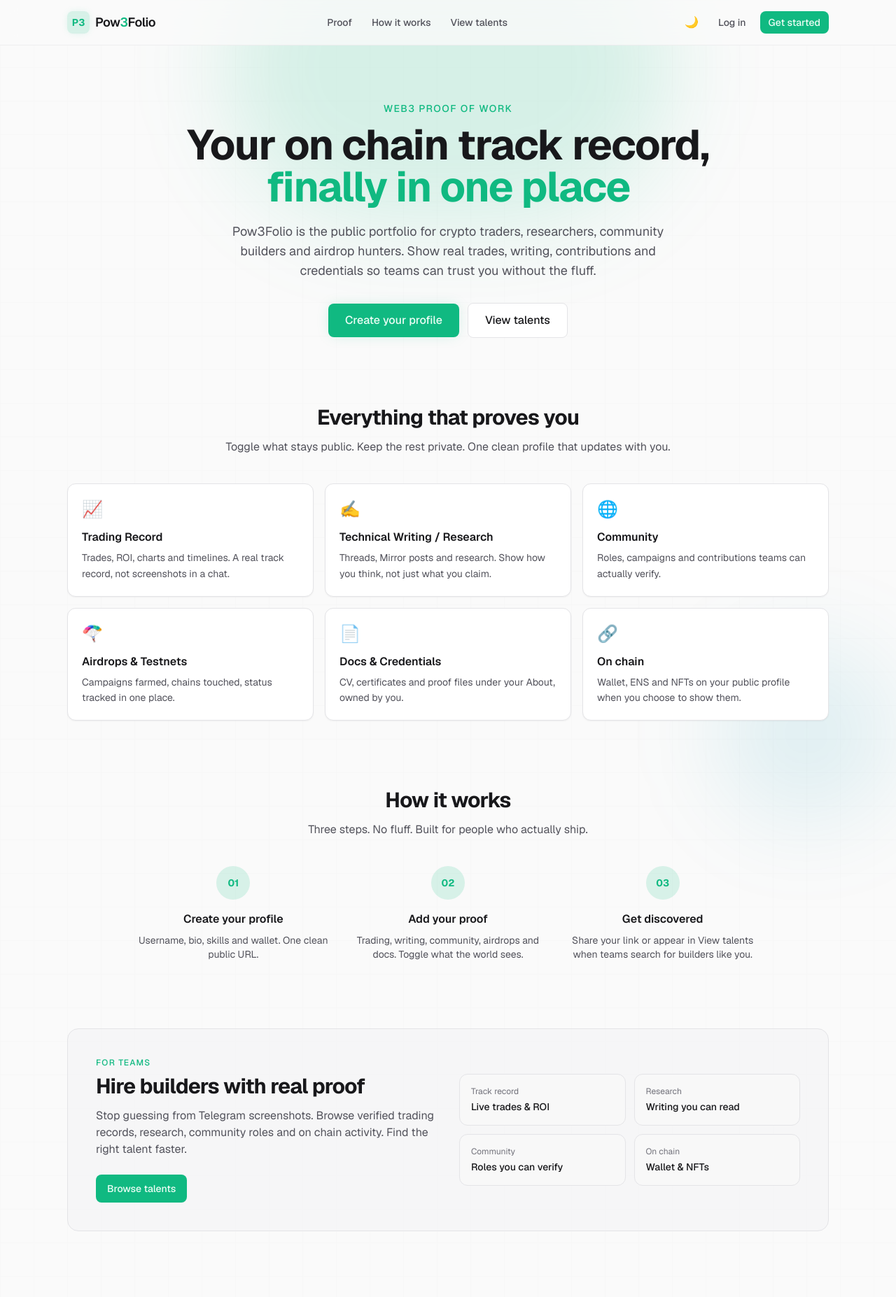
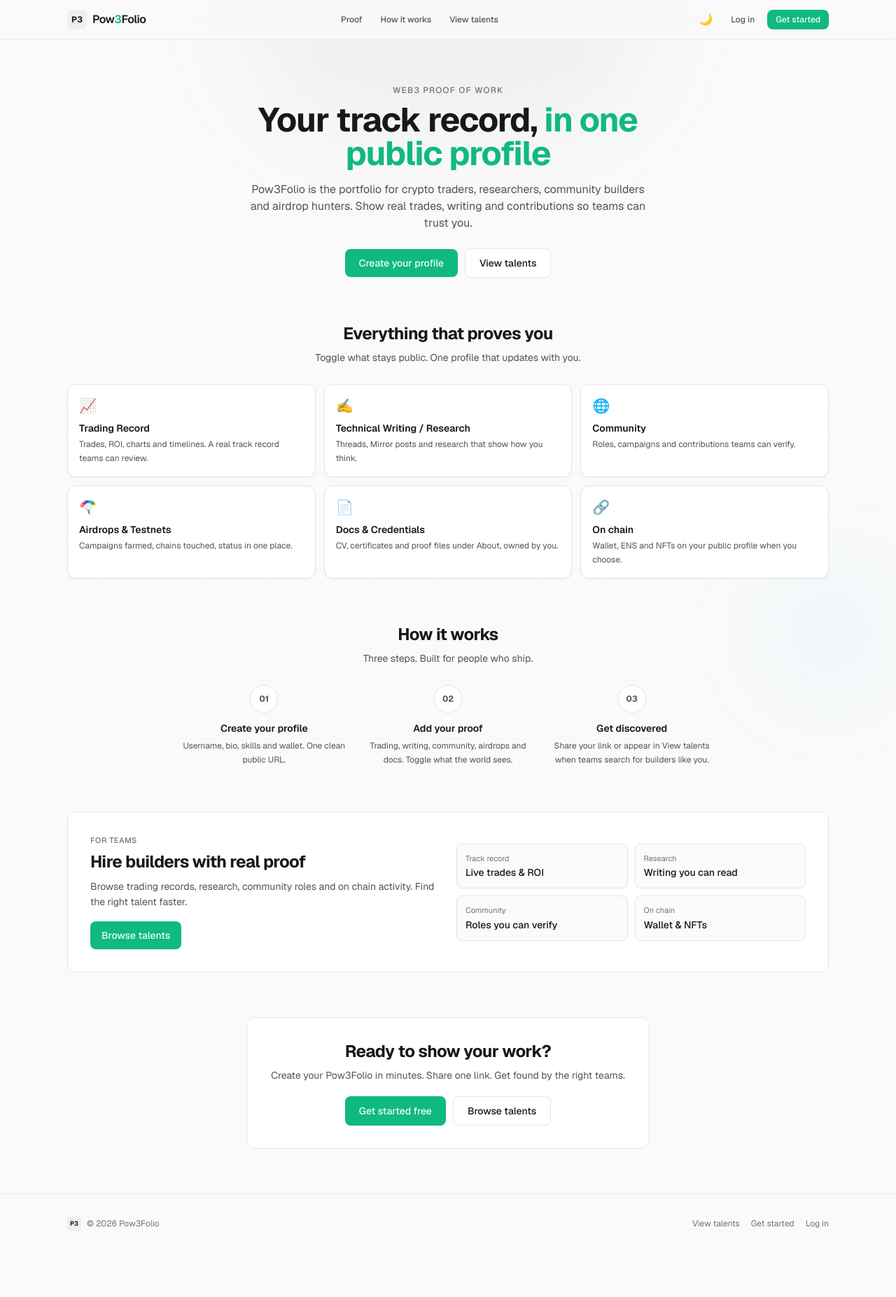
Before and after one commit to Dwise3310/pow3folio, a Next.js app: page / in a window 1280 px wide. Shown: the top 1854 px of the page at 70% size. After the commit the page ends 1791 px from the top, so only its background shows below. Built offline with nearby package versions, Linux system fonts and the light colour scheme; no server answers.

Commit message:
Polish landing: less green wash, tighter spacing, calmer hierarchy

```diff
--- a/app/page.tsx
+++ b/app/page.tsx
@@ -5,32 +5,32 @@
 const PROOF_SECTIONS = [
   {
     title: "Trading Record",
-    desc: "Trades, ROI, charts and timelines. A real track record, not screenshots in a chat.",
+    desc: "Trades, ROI, charts and timelines. A real track record teams can review.",
     icon: "📈",
   },
   {
     title: "Technical Writing / Research",
-    desc: "Threads, Mirror posts and research. Show how you think, not just what you claim.",
+    desc: "Threads, Mirror posts and research that show how you think.",
     icon: "✍️",
   },
   {
     title: "Community",
-    desc: "Roles, campaigns and contributions teams can actually verify.",
+    desc: "Roles, campaigns and contributions teams can verify.",
     icon: "🌐",
   },
   {
     title: "Airdrops & Testnets",
-    desc: "Campaigns farmed, chains touched, status tracked in one place.",
+    desc: "Campaigns farmed, chains touched, status in one place.",
     icon: "🪂",
   },
   {
     title: "Docs & Credentials",
-    desc: "CV, certificates and proof files under your About, owned by you.",
+    desc: "CV, certificates and proof files under About, owned by you.",
     icon: "📄",
   },
   {
     title: "On chain",
-    desc: "Wallet, ENS and NFTs on your public profile when you choose to show them.",
+    desc: "Wallet, ENS and NFTs on your public profile when you choose.",
     icon: "🔗",
   },
 ];
@@ -61,57 +61,56 @@
 
   return (
     <div className="relative min-h-screen overflow-x-hidden">
-      {/* Background */}
       <div
-        className="pointer-events-none absolute inset-0 bg-grid-pattern opacity-[0.12] dark:opacity-[0.18]"
+        className="pointer-events-none absolute inset-0 bg-grid-pattern opacity-[0.08] dark:opacity-[0.12]"
         style={{ backgroundSize: "48px 48px" }}
         aria-hidden
       />
+      {/* Soft neutral glow, not heavy green */}
       <div
-        className="pointer-events-none absolute -top-32 left-1/2 h-[28rem] w-[40rem] -translate-x-1/2 rounded-full bg-primary/15 blur-3xl dark:bg-primary/10"
+        className="pointer-events-none absolute -top-40 left-1/2 h-[22rem] w-[36rem] -translate-x-1/2 rounded-full bg-zinc-400/10 blur-3xl dark:bg-zinc-500/10"
         aria-hidden
       />
       <div
-        className="pointer-events-none absolute top-[40%] right-0 h-64 w-64 rounded-full bg-accent/10 blur-3xl"
+        className="pointer-events-none absolute top-[45%] right-0 h-48 w-48 rounded-full bg-sky-500/5 blur-3xl"
         aria-hidden
       />
 
-      {/* Header */}
-      <header className="sticky top-0 z-30 border-b border-border/60 bg-background/80 backdrop-blur-md">
-        <div className="container-app flex h-14 sm:h-16 items-center justify-between gap-2">
+      <header className="sticky top-0 z-30 border-b border-border/50 bg-background/85 backdrop-blur-md">
+        <div className="container-app flex h-14 items-center justify-between gap-2">
           <Link href="/" className="flex items-center gap-2 min-w-0">
-            <div className="flex h-8 w-8 shrink-0 items-center justify-center rounded-lg bg-primary/15 text-primary shadow-glow-sm">
-              <span className="text-sm font-bold">P3</span>
+            <div className="flex h-7 w-7 shrink-0 items-center justify-center rounded-md bg-foreground/5 text-foreground">
+              <span className="text-xs font-bold">P3</span>
             </div>
-            <span className="text-base sm:text-lg font-semibold tracking-tight truncate">
+            <span className="text-sm sm:text-base font-semibold tracking-tight truncate">
               Pow<span className="text-primary">3</span>Folio
             </span>
           </Link>
 
-          <nav className="hidden md:flex items-center gap-1 text-sm">
-            <a href="#proof" className="btn-ghost text-xs sm:text-sm">
+          <nav className="hidden md:flex items-center gap-0.5 text-sm">
+            <a href="#proof" className="btn-ghost text-xs">
               Proof
             </a>
-            <a href="#how" className="btn-ghost text-xs sm:text-sm">
+            <a href="#how" className="btn-ghost text-xs">
               How it works
             </a>
-            <Link href="/talents" className="btn-ghost text-xs sm:text-sm">
+            <Link href="/talents" className="btn-ghost text-xs">
               View talents
             </Link>
           </nav>
 
-          <div className="flex items-center gap-2">
+          <div className="flex items-center gap-1.5">
             <ThemeToggle />
             {user ? (
-              <Link href="/dashboard" className="btn-primary text-xs sm:text-sm px-3 py-1.5">
+              <Link href="/dashboard" className="btn-primary text-xs px-3 py-1.5">
                 Dashboard
               </Link>
             ) : (
               <>
-                <Link href="/login" className="btn-ghost text-xs sm:text-sm hidden sm:inline-flex">
+                <Link href="/login" className="btn-ghost text-xs hidden sm:inline-flex">
                   Log in
                 </Link>
-                <Link href="/signup" className="btn-primary text-xs sm:text-sm px-3 py-1.5">
+                <Link href="/signup" className="btn-primary text-xs px-3 py-1.5">
                   Get started
                 </Link>
               </>
@@ -121,105 +120,98 @@
       </header>
 
       <main className="relative z-10">
-        {/* Hero */}
-        <section className="container-app pt-12 pb-16 sm:pt-20 sm:pb-24">
-          <div className="mx-auto max-w-3xl text-center">
-            <p className="animate-fade-up text-xs sm:text-sm font-medium uppercase tracking-widest text-primary">
+        <section className="container-app pt-10 pb-12 sm:pt-16 sm:pb-16">
+          <div className="mx-auto max-w-2xl text-center">
+            <p className="text-[11px] sm:text-xs font-medium uppercase tracking-widest text-foreground-subtle">
               Web3 proof of work
             </p>
-            <h1 className="animate-fade-up delay-100 mt-3 text-3xl sm:text-5xl lg:text-6xl font-bold tracking-tight leading-[1.15]">
-              Your on chain track record,{" "}
-              <span className="text-primary">finally in one place</span>
+            <h1 className="mt-2.5 text-3xl sm:text-4xl lg:text-5xl font-bold tracking-tight leading-[1.12]">
+              Your track record,{" "}
+              <span className="text-primary">in one public profile</span>
             </h1>
-            <p className="animate-fade-up delay-200 mt-5 text-base sm:text-lg text-foreground-muted max-w-2xl mx-auto leading-relaxed">
-              Pow3Folio is the public portfolio for crypto traders, researchers, community builders and airdrop hunters. Show real trades, writing, contributions and credentials so teams can trust you without the fluff.
+            <p className="mt-4 text-sm sm:text-base text-foreground-muted max-w-xl mx-auto leading-relaxed">
+              Pow3Folio is the portfolio for crypto traders, researchers, community builders and airdrop hunters. Show real trades, writing and contributions so teams can trust you.
             </p>
-            <div className="animate-fade-up delay-300 mt-8 flex flex-col sm:flex-row items-center justify-center gap-3">
+            <div className="mt-6 flex flex-col sm:flex-row items-center justify-center gap-2.5">
               {user ? (
-                <Link href="/dashboard" className="btn-primary px-6 py-3 text-base shadow-glow">
+                <Link href="/dashboard" className="btn-primary px-5 py-2.5 text-sm">
                   Open dashboard
                 </Link>
               ) : (
-                <Link href="/signup" className="btn-primary px-6 py-3 text-base shadow-glow">
+                <Link href="/signup" className="btn-primary px-5 py-2.5 text-sm">
                   Create your profile
                 </Link>
               )}
-              <Link href="/talents" className="btn-secondary px-6 py-3 text-base">
+              <Link href="/talents" className="btn-secondary px-5 py-2.5 text-sm">
                 View talents
               </Link>
             </div>
           </div>
         </section>
 
-        {/* Proof sections */}
-        <section id="proof" className="container-app pb-16 sm:pb-24">
-          <div className="mx-auto max-w-2xl text-center mb-10">
-            <h2 className="text-2xl sm:text-3xl font-bold tracking-tight">Everything that proves you</h2>
-            <p className="mt-3 text-sm sm:text-base text-foreground-muted">
-              Toggle what stays public. Keep the rest private. One clean profile that updates with you.
+        <section id="proof" className="container-app pb-12 sm:pb-16">
+          <div className="mx-auto max-w-xl text-center mb-7">
+            <h2 className="text-xl sm:text-2xl font-bold tracking-tight">Everything that proves you</h2>
+            <p className="mt-2 text-sm text-foreground-muted">
+              Toggle what stays public. One profile that updates with you.
             </p>
           </div>
-          <div className="grid grid-cols-1 sm:grid-cols-2 lg:grid-cols-3 gap-4">
-            {PROOF_SECTIONS.map((s, i) => (
-              <div
-                key={s.title}
-                className={`card p-5 animate-fade-up delay-${(i + 1) * 100}`}
-              >
-                <div className="text-2xl mb-3">{s.icon}</div>
-                <h3 className="font-semibold text-base">{s.title}</h3>
-                <p className="mt-1.5 text-sm text-foreground-muted leading-relaxed">{s.desc}</p>
+          <div className="grid grid-cols-1 sm:grid-cols-2 lg:grid-cols-3 gap-3">
+            {PROOF_SECTIONS.map((s) => (
+              <div key={s.title} className="card p-4">
+                <div className="text-xl mb-2">{s.icon}</div>
+                <h3 className="font-semibold text-sm">{s.title}</h3>
+                <p className="mt-1 text-xs text-foreground-muted leading-relaxed">{s.desc}</p>
               </div>
             ))}
           </div>
         </section>
 
-        {/* How it works */}
-        <section id="how" className="container-app pb-16 sm:pb-24">
-          <div className="mx-auto max-w-2xl text-center mb-10">
-            <h2 className="text-2xl sm:text-3xl font-bold tracking-tight">How it works</h2>
-            <p className="mt-3 text-sm sm:text-base text-foreground-muted">
-              Three steps. No fluff. Built for people who actually ship.
-            </p>
+        <section id="how" className="container-app pb-12 sm:pb-16">
+          <div className="mx-auto max-w-xl text-center mb-7">
+            <h2 className="text-xl sm:text-2xl font-bold tracking-tight">How it works</h2>
+            <p className="mt-2 text-sm text-foreground-muted">Three steps. Built for people who ship.</p>
           </div>
-          <div className="grid grid-cols-1 md:grid-cols-3 gap-6 max-w-4xl mx-auto">
+          <div className="grid grid-cols-1 md:grid-cols-3 gap-5 max-w-3xl mx-auto">
             {STEPS.map((s) => (
-              <div key={s.step} className="relative text-center">
-                <div className="mx-auto flex h-12 w-12 items-center justify-center rounded-full bg-primary/15 text-primary font-bold text-sm">
+              <div key={s.step} className="text-center">
+                <div className="mx-auto flex h-10 w-10 items-center justify-center rounded-full border border-border bg-surface text-foreground-muted font-bold text-xs">
                   {s.step}
                 </div>
-                <h3 className="mt-4 font-semibold">{s.title}</h3>
-                <p className="mt-2 text-sm text-foreground-muted">{s.desc}</p>
+                <h3 className="mt-3 font-semibold text-sm">{s.title}</h3>
+                <p className="mt-1.5 text-xs text-foreground-muted leading-relaxed">{s.desc}</p>
               </div>
             ))}
           </div>
         </section>
 
-        {/* For teams */}
-        <section className="container-app pb-16 sm:pb-24">
-          <div className="rounded-2xl border border-border bg-surface-elevated/50 p-6 sm:p-10">
-            <div className="grid gap-8 lg:grid-cols-2 lg:items-center">
+        <section className="container-app pb-12 sm:pb-16">
+          <div className="rounded-xl border border-border bg-surface p-5 sm:p-8">
+            <div className="grid gap-6 lg:grid-cols-2 lg:items-center">
               <div>
-                <p className="text-xs font-medium uppercase tracking-widest text-primary">For teams</p>
-                <h2 className="mt-2 text-2xl sm:text-3xl font-bold tracking-tight">
+                <p className="text-[11px] font-medium uppercase tracking-wider text-foreground-subtle">
+                  For teams
+                </p>
+                <h2 className="mt-1.5 text-xl sm:text-2xl font-bold tracking-tight">
                   Hire builders with real proof
                 </h2>
-                <p className="mt-3 text-sm sm:text-base text-foreground-muted leading-relaxed">
-                  Stop guessing from Telegram screenshots. Browse verified trading records, research, community roles and on chain activity. Find the right talent faster.
+                <p className="mt-2 text-sm text-foreground-muted leading-relaxed">
+                  Browse trading records, research, community roles and on chain activity. Find the right talent faster.
                 </p>
-                <Link href="/talents" className="btn-primary mt-6 inline-flex">
+                <Link href="/talents" className="btn-primary mt-4 inline-flex text-sm">
                   Browse talents
                 </Link>
               </div>
-              <div className="grid grid-cols-2 gap-3">
+              <div className="grid grid-cols-2 gap-2.5">
                 {[
                   { k: "Track record", v: "Live trades & ROI" },
                   { k: "Research", v: "Writing you can read" },
                   { k: "Community", v: "Roles you can verify" },
                   { k: "On chain", v: "Wallet & NFTs" },
                 ].map((row) => (
-                  <div key={row.k} className="rounded-xl border border-border bg-background/60 p-4">
-                    <p className="text-xs text-foreground-subtle">{row.k}</p>
-                    <p className="mt-1 text-sm font-medium">{row.v}</p>
+                  <div key={row.k} className="rounded-lg border border-border bg-background/80 p-3">
+                    <p className="text-[11px] text-foreground-subtle">{row.k}</p>
+                    <p className="mt-0.5 text-sm font-medium">{row.v}</p>
                   </div>
                 ))}
               </div>
@@ -227,26 +219,23 @@
           </div>
         </section>
 
-        {/* Final CTA */}
-        <section className="container-app pb-16 sm:pb-24">
-          <div className="mx-auto max-w-2xl rounded-2xl border border-primary/20 bg-primary/5 px-6 py-10 sm:px-10 sm:py-12 text-center">
-            <h2 className="text-2xl sm:text-3xl font-bold tracking-tight">
-              Ready to show your work?
-            </h2>
-            <p className="mt-3 text-sm sm:text-base text-foreground-muted">
+        <section className="container-app pb-12 sm:pb-16">
+          <div className="mx-auto max-w-xl rounded-xl border border-border bg-surface px-5 py-8 sm:px-8 text-center">
+            <h2 className="text-xl sm:text-2xl font-bold tracking-tight">Ready to show your work?</h2>
+            <p className="mt-2 text-sm text-foreground-muted">
               Create your Pow3Folio in minutes. Share one link. Get found by the right teams.
             </p>
-            <div className="mt-6 flex flex-col sm:flex-row gap-3 justify-center">
+            <div className="mt-5 flex flex-col sm:flex-row gap-2.5 justify-center">
               {user ? (
-                <Link href="/dashboard" className="btn-primary px-6 py-3 text-base shadow-glow">
+                <Link href="/dashboard" className="btn-primary px-5 py-2.5 text-sm">
                   Open dashboard
                 </Link>
               ) : (
-                <Link href="/signup" className="btn-primary px-6 py-3 text-base shadow-glow">
+                <Link href="/signup" className="btn-primary px-5 py-2.5 text-sm">
                   Get started free
                 </Link>
               )}
-              <Link href="/talents" className="btn-secondary px-6 py-3 text-base">
+              <Link href="/talents" className="btn-secondary px-5 py-2.5 text-sm">
                 Browse talents
               </Link>
             </div>
@@ -254,15 +243,13 @@
         </section>
       </main>
 
-      <footer className="relative z-10 border-t border-border/60 py-10">
-        <div className="container-app flex flex-col sm:flex-row items-center justify-between gap-4 text-sm text-foreground-subtle">
+      <footer className="relative z-10 border-t border-border/50 py-8">
+        <div className="container-app flex flex-col sm:flex-row items-center justify-between gap-3 text-xs text-foreground-subtle">
           <div className="flex items-center gap-2">
-            <div className="flex h-6 w-6 items-center justify-center rounded-md bg-primary/15 text-primary">
-              <span className="text-[10px] font-bold">P3</span>
+            <div className="flex h-5 w-5 items-center justify-center rounded bg-foreground/5 text-foreground">
+              <span className="text-[9px] font-bold">P3</span>
             </div>
-            <span>
-              © {new Date().getFullYear()} Pow3Folio · Built for Web3 talents
-            </span>
+            <span>© {new Date().getFullYear()} Pow3Folio</span>
           </div>
           <div className="flex flex-wrap items-center justify-center gap-4">
             <Link href="/talents" className="hover:text-foreground transition-colors">
```
